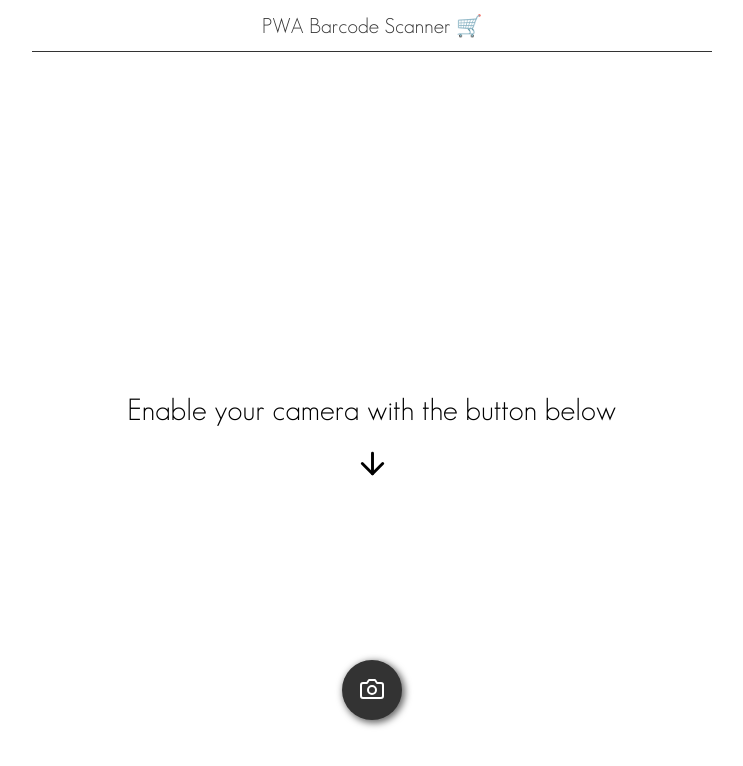
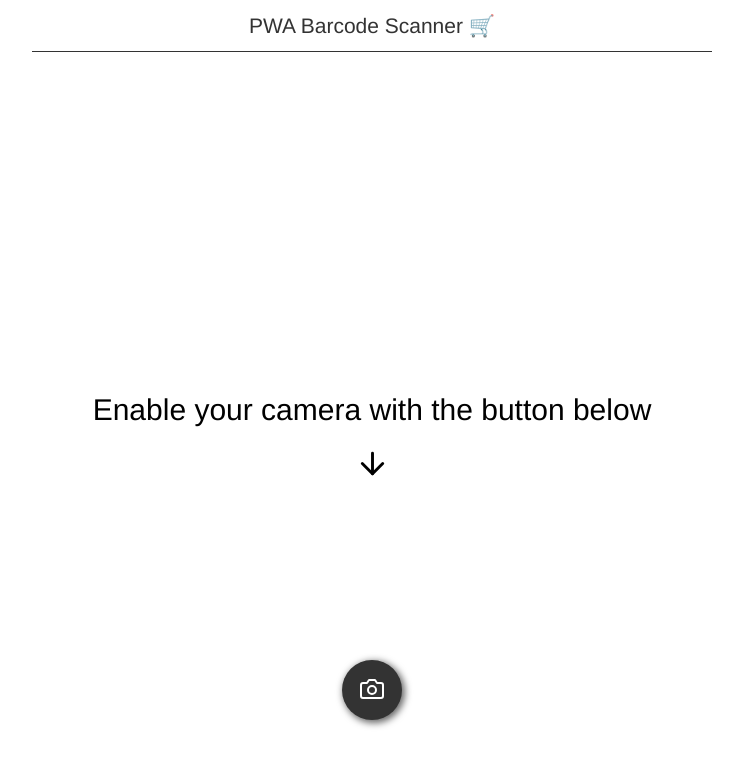
Before and after one commit to moigonzalez/pwa-barcode-scanner, a React app: page / in a window 1280 px wide. Shown: the top 766 px of the page, without its empty margins (268-1011 px from the left). Built offline with nearby package versions, Linux system fonts and the light colour scheme.

Commit message:
Adds font-display property

```diff
--- a/src/global.css
+++ b/src/global.css
@@ -3,10 +3,11 @@
 @font-face {
   font-family: 'GeosansLight';
   src: url('../public/fonts/GeosansLight.ttf');
+  font-display: optional;
 }
 
 body {
-  font-family: 'GeosansLight';
+  font-family: 'GeosansLight', Helvetica, sans-serif;
   max-width: 680px;
   margin: 0 auto;
 }
```
